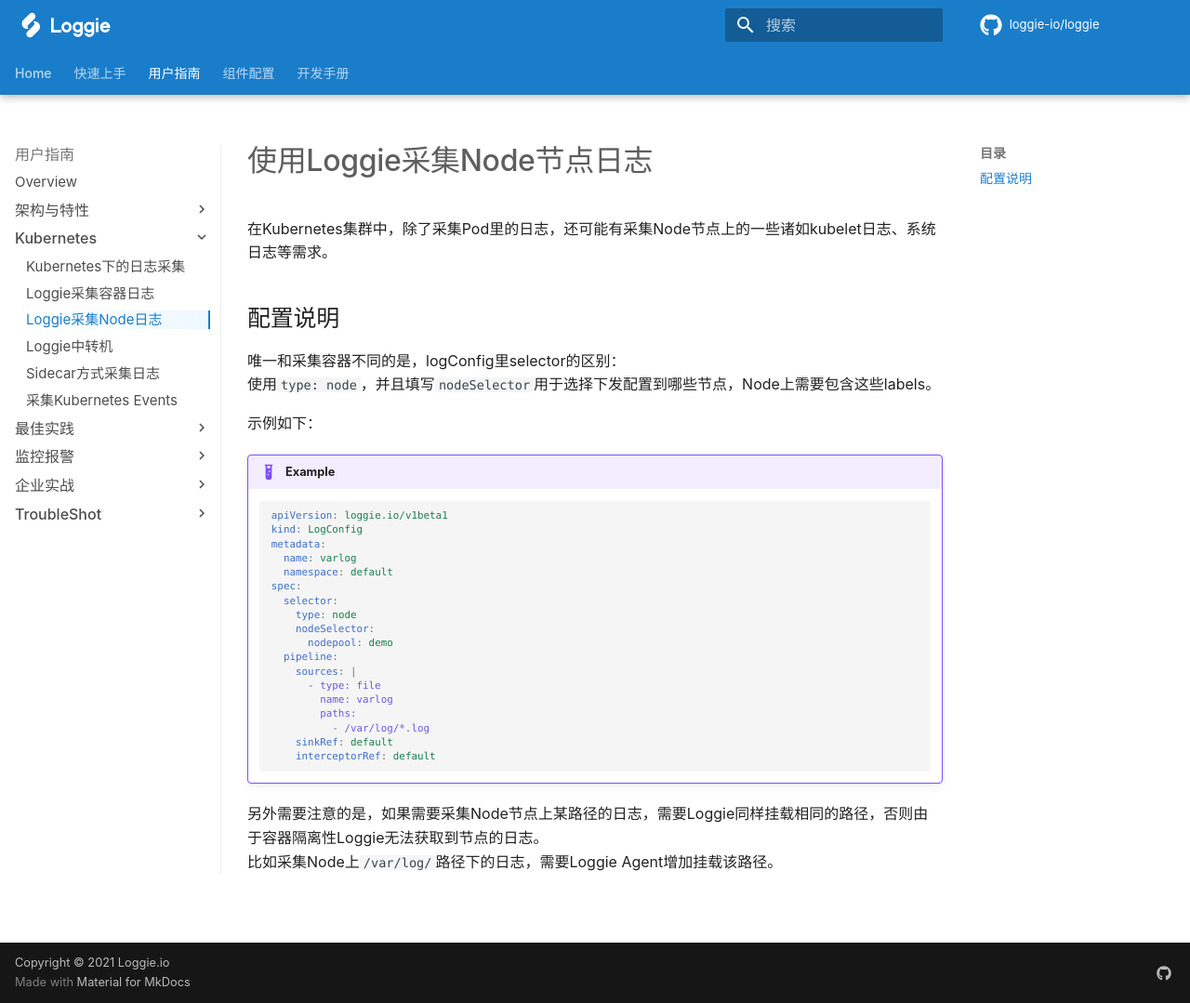
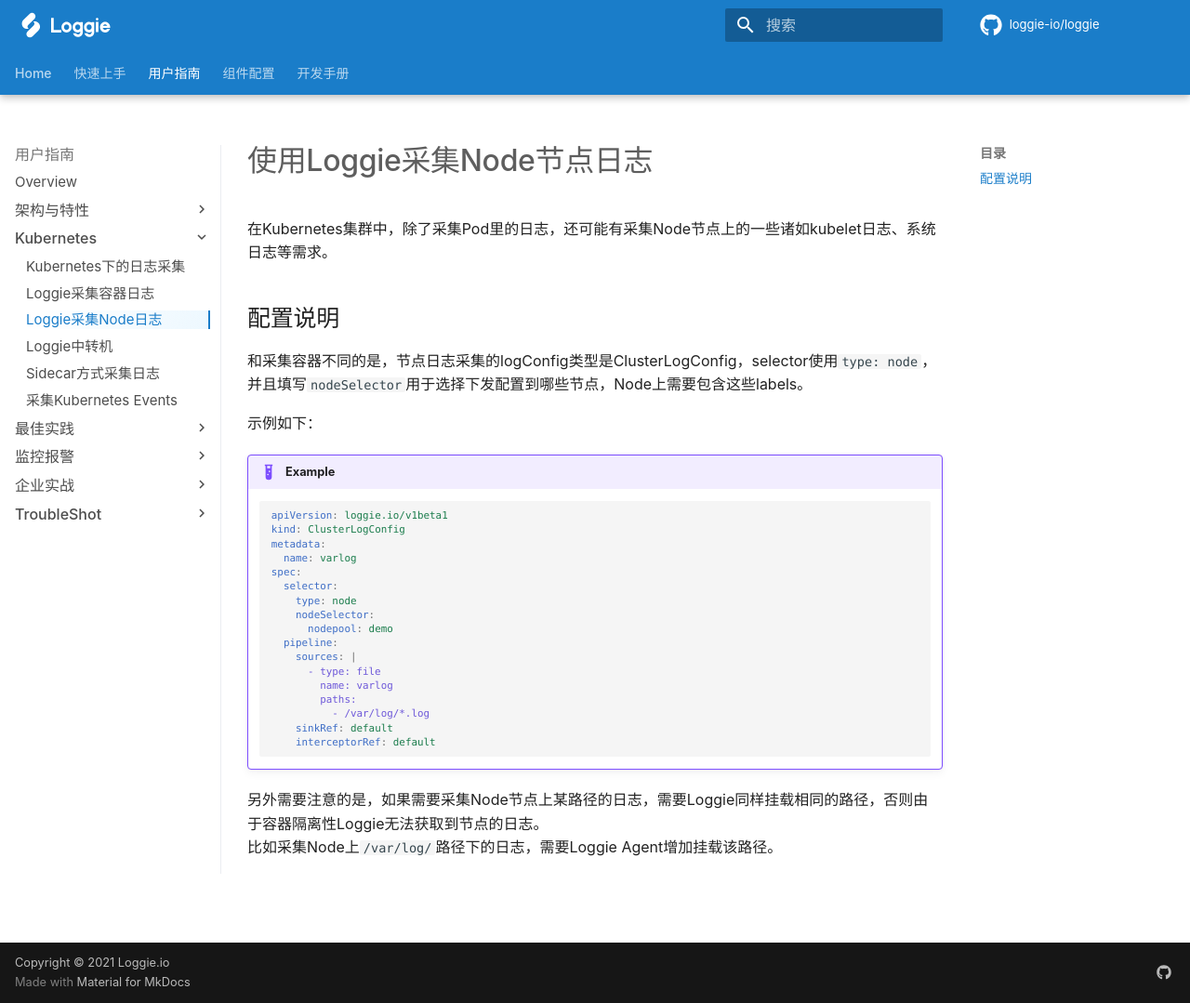
Before and after one commit to loggie-io/docs, an MkDocs documentation site: the page built from docs/user-guide/use-in-kubernetes/collect-node-logs.md, in a window 1280 px wide and 1079 px high. Shown: the whole window at 93% size. Built offline with MkDocs 1.6.1 and Material for MkDocs 9.7.7, drawn with Linux system fonts in a browser that asks for light colours; some web fonts are replaced; comment, search, counter and statistics services are not loaded.

Commit message:
Fix: use ClusterLogConfig to collect node logs

````diff
--- a/docs/user-guide/use-in-kubernetes/collect-node-logs.md
+++ b/docs/user-guide/use-in-kubernetes/collect-node-logs.md
@@ -4,17 +4,15 @@
 
 
 ## 配置说明
-唯一和采集容器不同的是，logConfig里selector的区别：
-使用`type: node`，并且填写`nodeSelector`用于选择下发配置到哪些节点，Node上需要包含这些labels。
+和采集容器不同的是，节点日志采集的logConfig类型是ClusterLogConfig，selector使用`type: node`，并且填写`nodeSelector`用于选择下发配置到哪些节点，Node上需要包含这些labels。
 
 示例如下：
 !!! example
     ```yaml
     apiVersion: loggie.io/v1beta1
-    kind: LogConfig
+    kind: ClusterLogConfig
     metadata:
       name: varlog
-      namespace: default
     spec:
       selector:
         type: node
````
